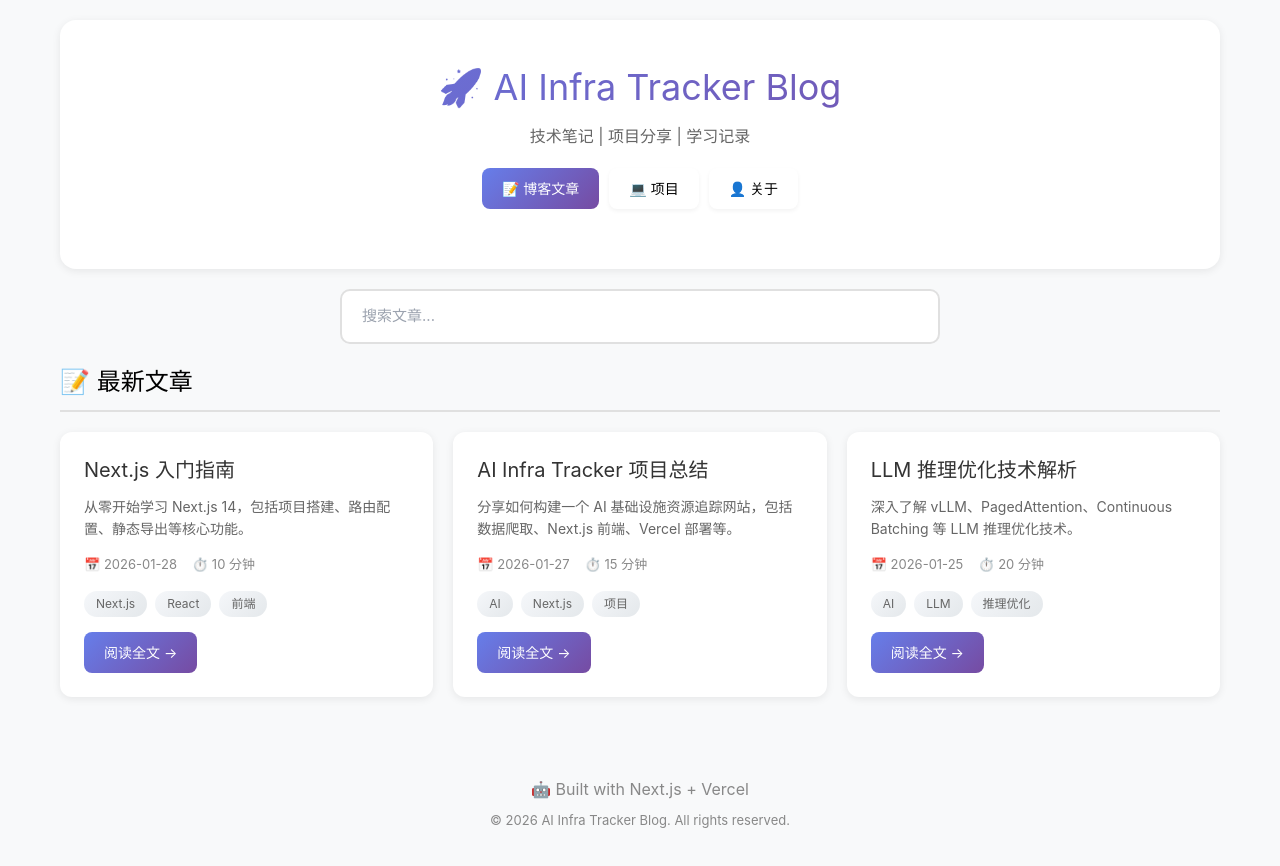
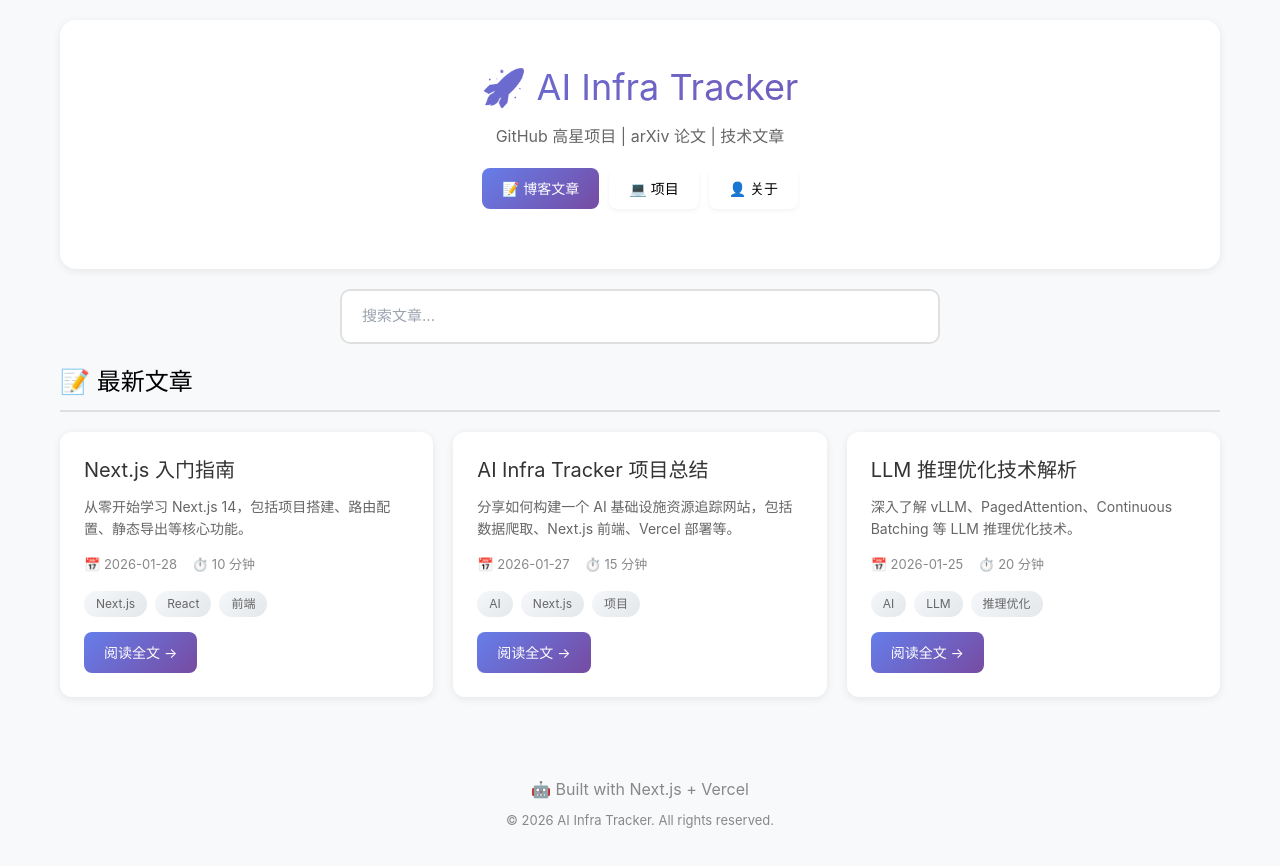
Before and after one commit to KyeeHuang/ai-infra-tracker, a Next.js app: page / in a window 1280 px wide. Shown: the top 866 px of the page. Built offline with nearby package versions, Linux system fonts and the light colour scheme.

Commit message:
Rename: AI Infra Tracker (remove Blog from title)

```diff
--- a/src/pages/index.js
+++ b/src/pages/index.js
@@ -42,13 +42,13 @@
   return (
     <div style={styles.container}>
       <Head>
-        <title>AI Infra Tracker Blog - AI 基础设施技术博客</title>
-        <meta name="description" content="个人技术博客，分享AI、编程、项目经验" />
+        <title>AI Infra Tracker - AI 基础设施资源追踪</title>
+        <meta name="description" content="追踪 AI 基础设施领域的最新资源：GitHub 仓库、arXiv 论文、技术文章" />
       </Head>
 
       <header style={styles.header}>
-        <h1 style={styles.title}>🚀 AI Infra Tracker Blog</h1>
-        <p style={styles.subtitle}>技术笔记 | 项目分享 | 学习记录</p>
+        <h1 style={styles.title}>🚀 AI Infra Tracker</h1>
+        <p style={styles.subtitle}>GitHub 高星项目 | arXiv 论文 | 技术文章</p>
 
         <nav style={styles.nav}>
           <button style={activeTab === 'blog' ? styles.navButtonActive : styles.navButton} onClick={() => setActiveTab('blog')}>
@@ -154,7 +154,7 @@
 
       <footer style={styles.footer}>
         <p>🤖 Built with Next.js + Vercel</p>
-        <p style={{ marginTop: '10px', fontSize: '13px' }}>© 2026 AI Infra Tracker Blog. All rights reserved.</p>
+        <p style={{ marginTop: '10px', fontSize: '13px' }}>© 2026 AI Infra Tracker. All rights reserved.</p>
       </footer>
     </div>
   );
```
